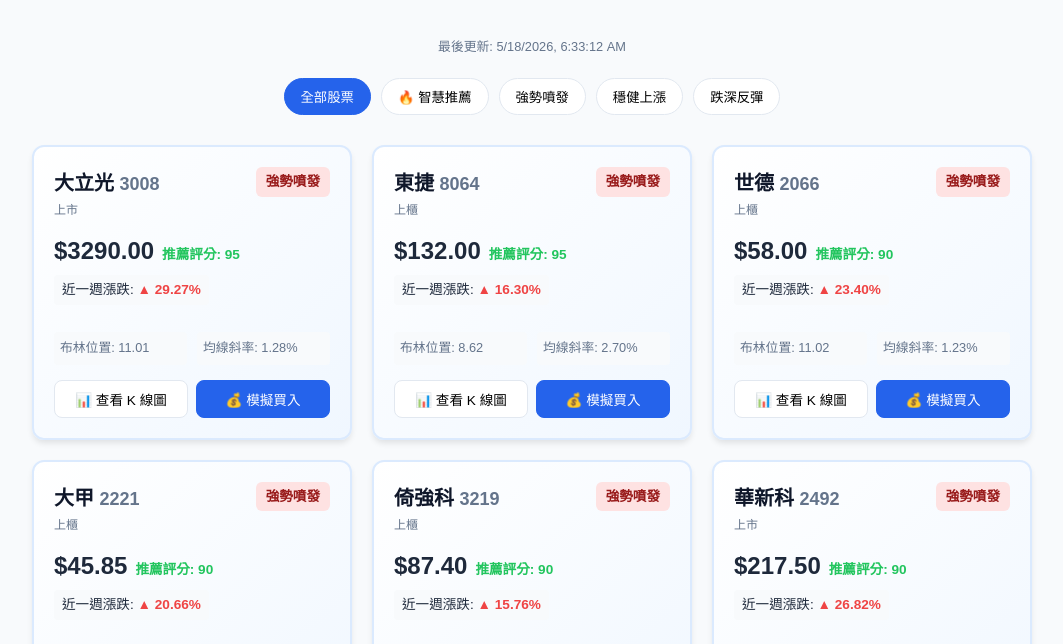
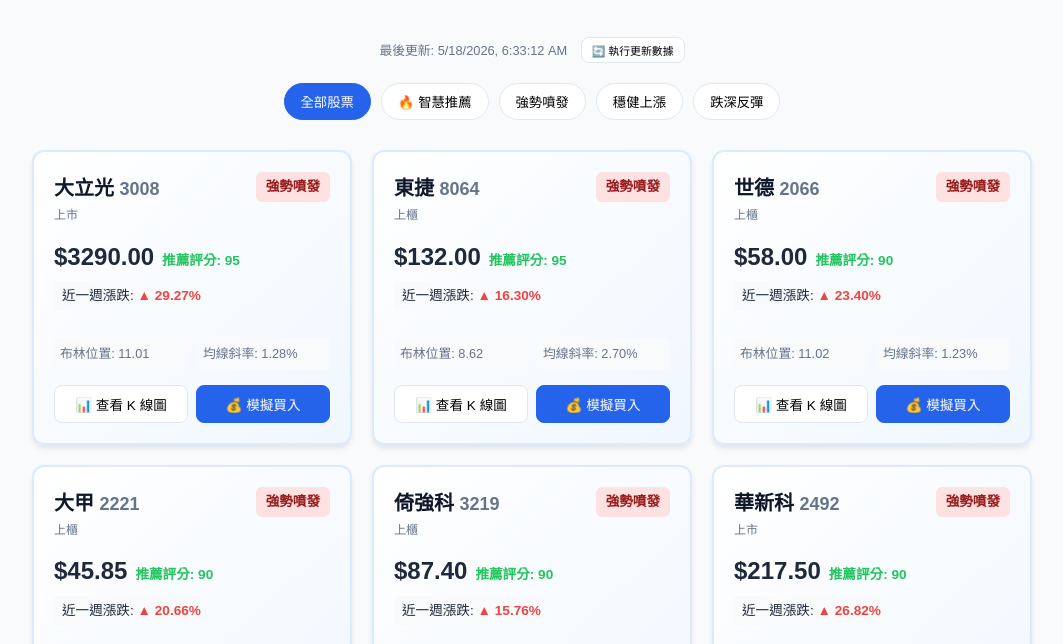
Before and after one commit to f85084/Analytics, a website: page index.html in a window 1280 px wide. Shown: the part 141-785 px from the top of the page, without its empty margins (108-1171 px from the left). Drawn offline with nearby package versions, Linux system fonts and the light colour scheme.

Commit message:
UI: Add Trigger Update button and defer Supabase sync

```diff
--- a/index.html
+++ b/index.html
@@ -228,7 +228,12 @@
         <p class="subtitle">根據布林通道與均線斜率進行的大數據分析推薦</p>
     </header>
 
-    <div class="last-updated">最後更新: <span id="last-updated-time">-</span></div>
+    <div class="last-updated">
+        最後更新: <span id="last-updated-time">-</span>
+        <button class="btn" style="display: inline-flex; margin-left: 10px; padding: 4px 10px;" onclick="triggerUpdate()">
+            🔄 執行更新數據
+        </button>
+    </div>
 
     <!-- Portfolio Section -->
     <div id="portfolio-section" class="portfolio-section" style="display: none;">
@@ -390,6 +395,15 @@
             }
         }
 
+        async function triggerUpdate() {
+            if (confirm('是否要通知 AI 助手執行數據更新任務？\n(這將會抓取最新股市數據並重新整理頁面)')) {
+                // Since this is a static page, we simulate the request.
+                // In a real environment, this could call a GitHub Action API or a local backend.
+                alert('🚀 請在對話框中對我說：「執行更新數據」，我將立刻為您更新！\n\n(如果您已設定 GitHub Actions，也可以點擊該頁面手動觸發)');
+                window.open('https://github.com/f85084/Analytics/actions', '_blank');
+            }
+        }
+
         async function loadData() {
             try {
                 const response = await fetch('data.json');
```
